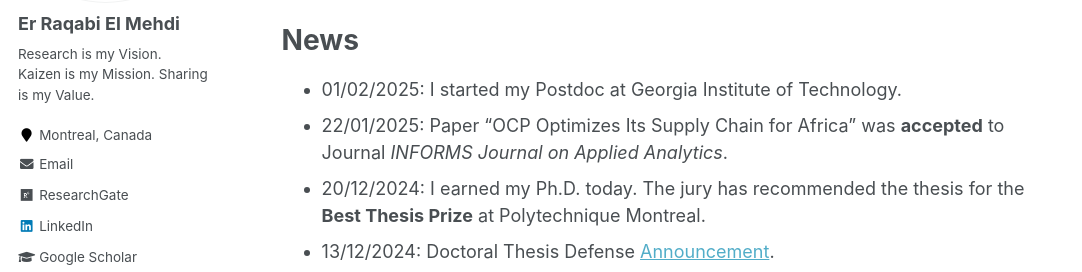
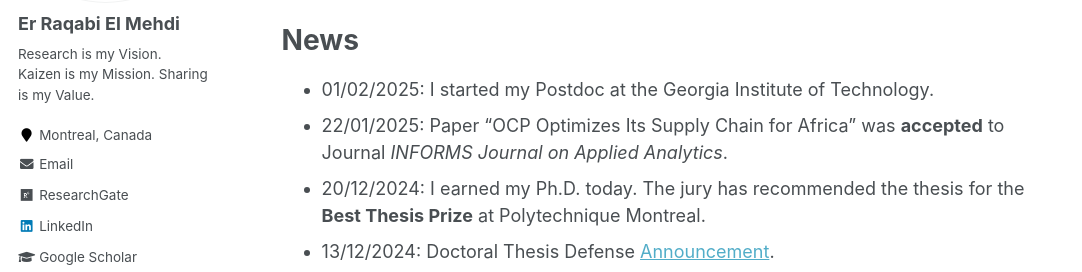
Before and after one commit to RqbMedi/rqbmedi.github.io, a Jekyll site: the page built from _pages/about.md, in a window 1280 px wide and 900 px high, scrolled down 937 px. Shown: the part 181-453 px from the top of the window, without its empty margins (0-1082 px from the left). Built offline with Jekyll 4.4.1, drawn with Linux system fonts in a browser that asks for light colours; some web fonts are replaced.

Commit message:
Update about.md

```diff
--- a/_pages/about.md
+++ b/_pages/about.md
@@ -29,7 +29,7 @@ My Curriculum Vitae can be found [here](http://rqbmedi.github.io/files/CV.pdf).
 
 News
 =====
-- 01/02/2025: I started my Postdoc at Georgia Institute of Technology.
+- 01/02/2025: I started my Postdoc at the Georgia Institute of Technology.
 - 22/01/2025: Paper "OCP Optimizes Its Supply Chain for Africa" was **accepted** to Journal *INFORMS Journal on Applied Analytics*.
 - 20/12/2024: I earned my Ph.D. today. The jury has recommended the thesis for the **Best Thesis Prize** at Polytechnique Montreal.
 - 13/12/2024: Doctoral Thesis Defense [Announcement](https://www.polymtl.ca/calendrier/evenements/soutenance-de-these-de-doctorat-el-mehdi-er-raqabi-mathematiques).
```
